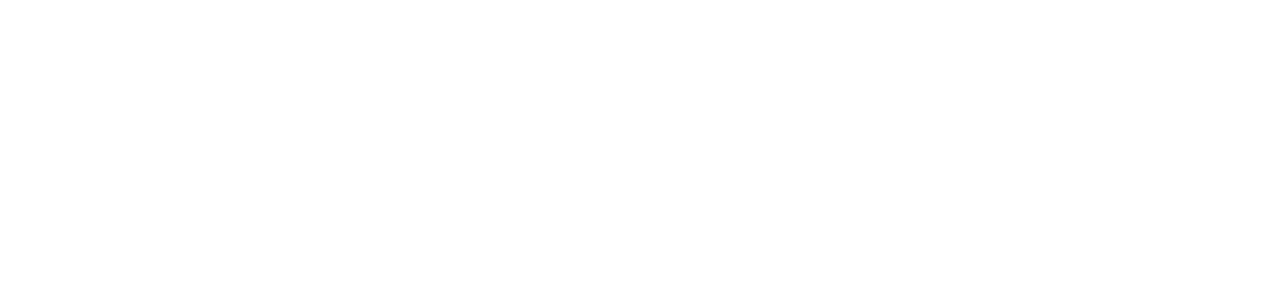
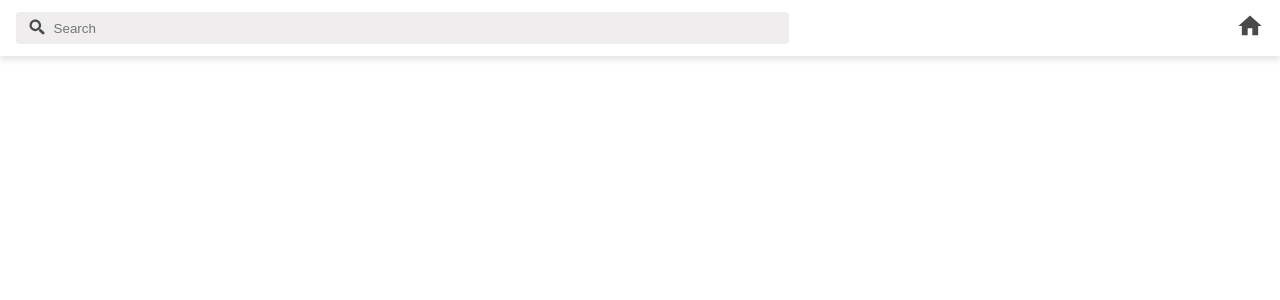
Before and after one commit to kgsantosh770/GSIV23_Santosh_Ganeshbabu, a React (Create React App) app: page / in a window 1280 px wide. Shown: the top 300 px of the page. Built offline with nearby package versions, Linux system fonts and the light colour scheme.

Commit message:
integrated routes and navbar

```diff
--- a/src/App.tsx
+++ b/src/App.tsx
@@ -1,6 +1,15 @@
+import { Routes, Route } from "react-router-dom";
+import Navbar from "./components/Navbar/Navbar";
+
 function App() {
   return (
-    <div></div>
+    <>
+      <Navbar />
+      <Routes>
+        <Route path="/" />
+        <Route path="/details" />
+      </Routes>
+    </>
   );
 }
 
```
